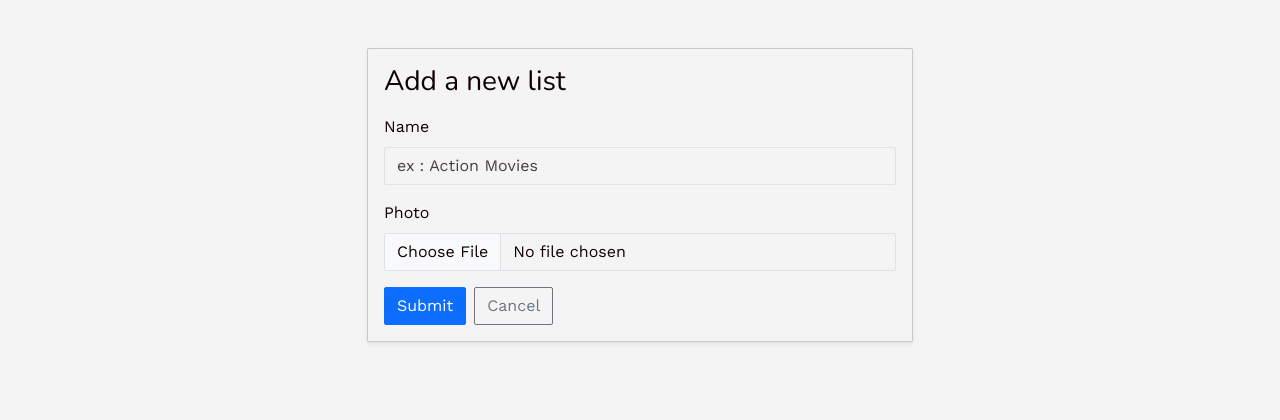
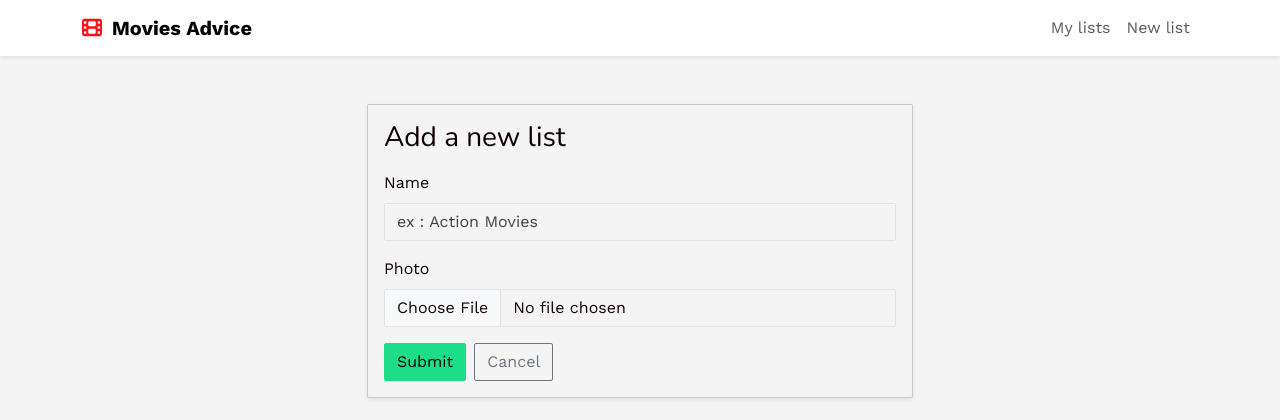
Before and after one commit to MortalHammer92/rails-watch-list, a Rails app: page /lists/new in a window 1280 px wide. Shown: the top 420 px of the page. Run offline with Rails 7, Linux system fonts and the light colour scheme; style sheets or scripts are compiled from the project's sources; parts of the project's set-up code (start-up, migrations or seed data) failed here and were passed over; some libraries are stand-ins or nearby versions.

Commit message:
Navbar, flash messages, green buttons and icons

```diff
--- a/app/assets/stylesheets/config/_bootstrap_variables.scss
+++ b/app/assets/stylesheets/config/_bootstrap_variables.scss
@@ -12,7 +12,7 @@ $font-size-base:         1rem;
 
 // Colors
 $body-color: $gray;
-$primary:    $blue;
+$primary:    $green;
 $success:    $green;
 $info:       $yellow;
 $danger:     $red;
--- a/app/views/layouts/application.html.erb
+++ b/app/views/layouts/application.html.erb
@@ -1,30 +1,56 @@
 <!DOCTYPE html>
 <html>
   <head>
-    <title><%= content_for(:title) || "Rails Watch List" %></title>
+    <title><%= content_for(:title) || "Movies Advice" %></title>
     <meta name="viewport" content="width=device-width,initial-scale=1">
     <meta name="apple-mobile-web-app-capable" content="yes">
-    <meta name="application-name" content="Rails Watch List">
+    <meta name="application-name" content="Movies Advice">
     <meta name="mobile-web-app-capable" content="yes">
     <%= csrf_meta_tags %>
     <%= csp_meta_tag %>
 
     <%= yield :head %>
 
-    <%# Enable PWA manifest for installable apps (make sure to enable in config/routes.rb too!) %>
-    <%#= tag.link rel: "manifest", href: pwa_manifest_path(format: :json) %>
-
     <link rel="icon" href="/icon.png" type="image/png">
     <link rel="icon" href="/icon.svg" type="image/svg+xml">
     <link rel="apple-touch-icon" href="/icon.png">
 
-    <%# Includes all stylesheet files in app/assets/stylesheets %>
     <%= stylesheet_link_tag "application", "data-turbo-track": "reload" %>
     <%= javascript_importmap_tags %>
   </head>
 
   <body>
+    <nav class="navbar navbar-expand-lg bg-white shadow-sm">
+      <div class="container">
+        <%= link_to lists_path, class: "navbar-brand fw-bold" do %>
+          <i class="fa-solid fa-film text-danger me-1"></i> Movies Advice
+        <% end %>
+        <button class="navbar-toggler" type="button" data-bs-toggle="collapse" data-bs-target="#menu">
+          <span class="navbar-toggler-icon"></span>
+        </button>
+        <div class="collapse navbar-collapse" id="menu">
+          <ul class="navbar-nav ms-auto">
+            <li class="nav-item"><%= link_to "My lists", lists_path, class: "nav-link" %></li>
+            <li class="nav-item"><%= link_to "New list", new_list_path, class: "nav-link" %></li>
+          </ul>
+        </div>
+      </div>
+    </nav>
+
     <div class="container my-5">
+      <% if notice %>
+        <div class="alert alert-success alert-dismissible fade show" role="alert">
+          <%= notice %>
+          <button type="button" class="btn-close" data-bs-dismiss="alert"></button>
+        </div>
+      <% end %>
+      <% if alert %>
+        <div class="alert alert-danger alert-dismissible fade show" role="alert">
+          <%= alert %>
+          <button type="button" class="btn-close" data-bs-dismiss="alert"></button>
+        </div>
+      <% end %>
+
       <%= yield %>
     </div>
   </body>
--- a/app/views/lists/edit.html.erb
+++ b/app/views/lists/edit.html.erb
@@ -2,7 +2,7 @@
   <div class="col-12 col-md-8 col-lg-6">
     <div class="card shadow-sm">
       <div class="card-body">
-        <h1 class="h3 mb-3">Edit <%= list.name %></h1>
+        <h1 class="h3 mb-3">Edit <%= @list.name %></h1>
         <%= render "form", list: @list %>
       </div>
     </div>
```
Also changed, not shown: app/views/lists/show.html.erb (+9 -5 lines).
